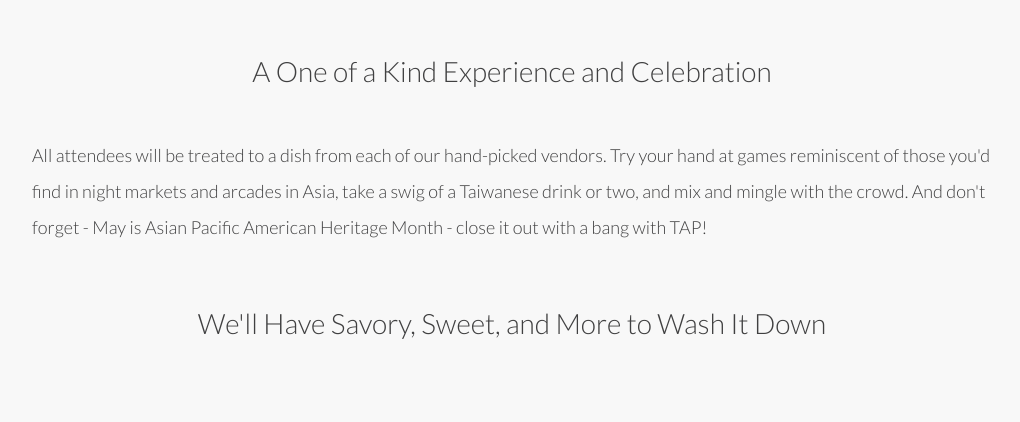
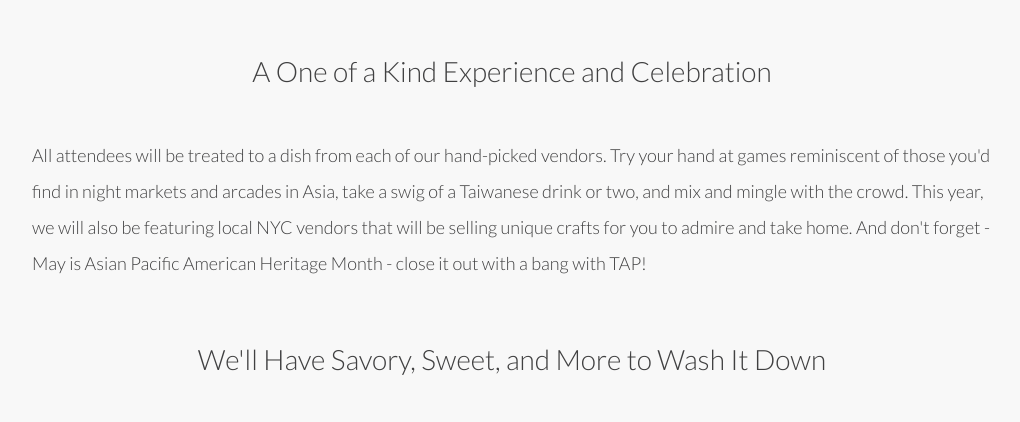
Before and after one commit to tapny/nightmarket2015, a website: page index.html in a window 1280 px wide. Shown: the part 1300-1722 px from the top of the page, without its empty margins (128-1148 px from the left). Drawn offline with Linux system fonts and the light colour scheme.

Commit message:
Updated copy

```diff
--- a/index.html
+++ b/index.html
@@ -45,7 +45,7 @@
     <p>TAP invites you to our Fourth Annual Night Market - a delectable chance to savor and enjoy the culinary creations of some of NYC's top vendors. This year's night market will feature authentic Taiwanese dishes and more, and will recreate the wonderful bustle of Taiwan's night markets in our very own New York City.</p>
     <br>
     <h3>A One of a Kind Experience and Celebration</h3>
-    <p>All attendees will be treated to a dish from each of our hand-picked vendors. Try your hand at games reminiscent of those you'd find in night markets and arcades in Asia, take a swig of a Taiwanese drink or two, and mix and mingle with the crowd. And don't forget - May is Asian Pacific American Heritage Month - close it out with a bang with TAP!</p>
+    <p>All attendees will be treated to a dish from each of our hand-picked vendors. Try your hand at games reminiscent of those you'd find in night markets and arcades in Asia, take a swig of a Taiwanese drink or two, and mix and mingle with the crowd. This year, we will also be featuring local NYC vendors that will be selling unique crafts for you to admire and take home. And don't forget - May is Asian Pacific American Heritage Month - close it out with a bang with TAP!</p>
     <br>
     <h3>We'll Have Savory, Sweet, and More to Wash It Down</h3>
     <br>
```
